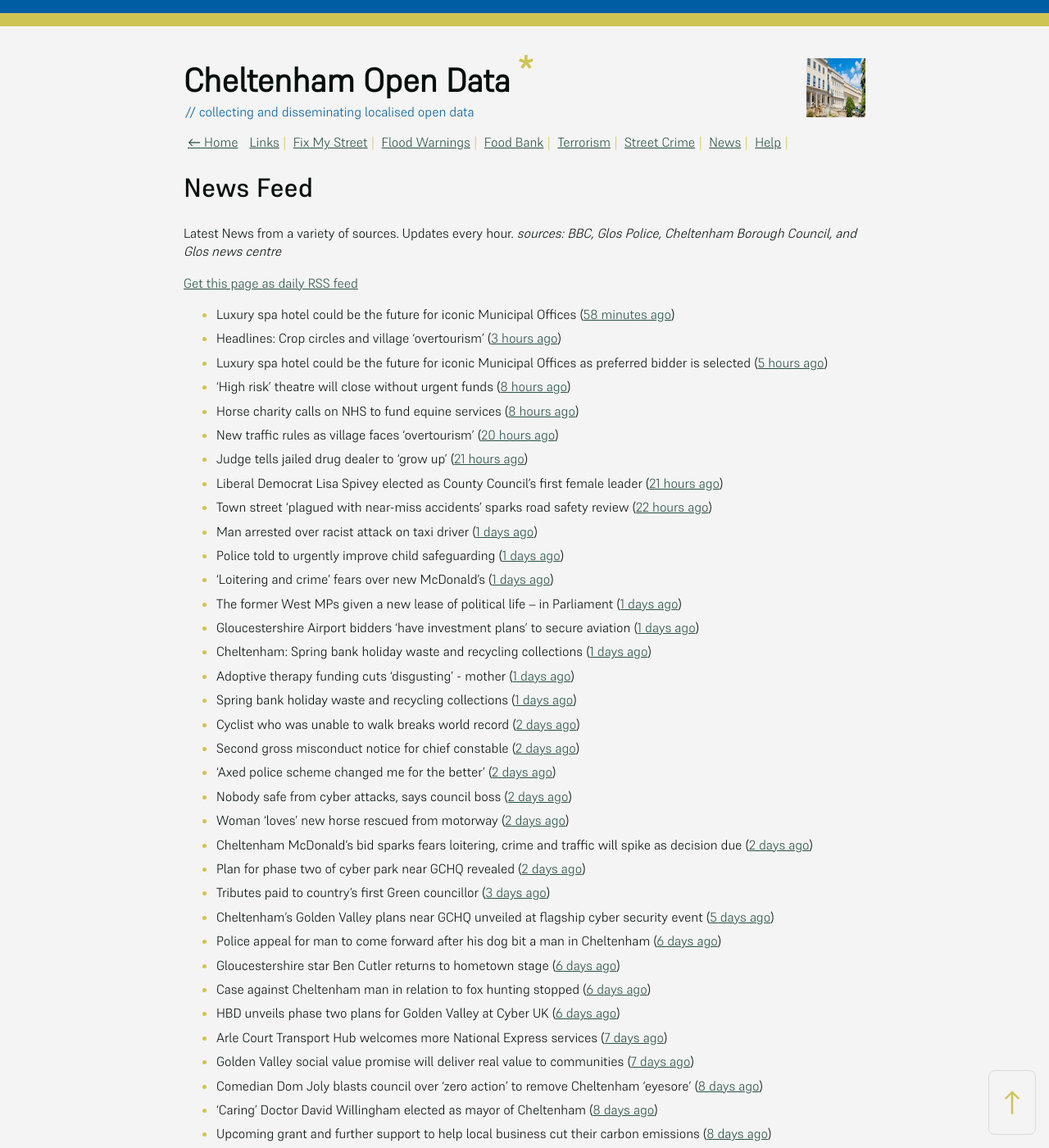
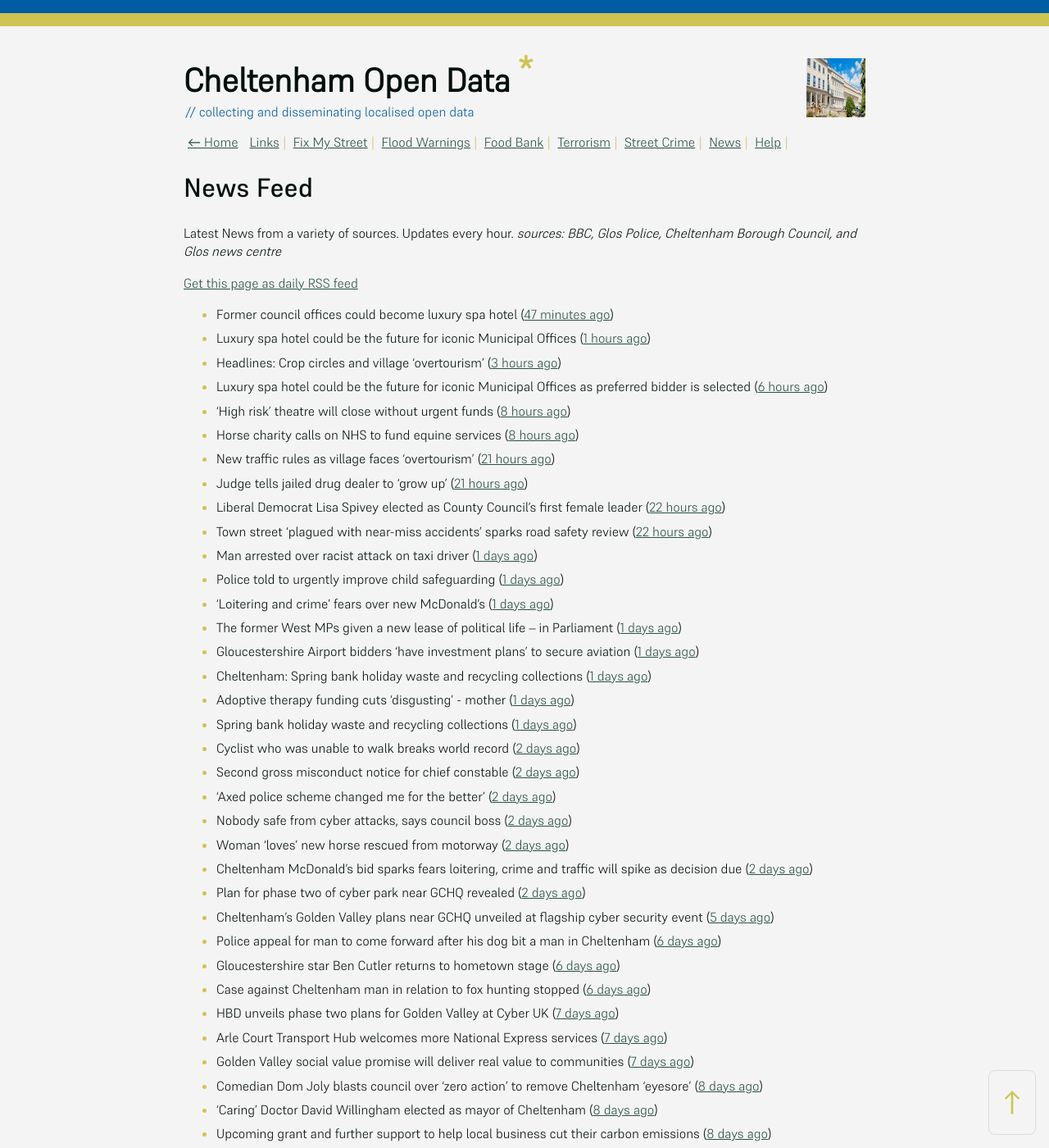
Before and after one commit to mat-0/cheltenham-open-data, a Jekyll site: the page built from _pages/news.md, in a window 1280 px wide and 1400 px high. Shown: the whole window at 82% size. Built offline with Jekyll 4.4.1, drawn with Linux system fonts in a browser that asks for light colours; some of the changed text lies outside the part shown.

Commit message:
Updated 2025-05-22 13:57:48

```diff
--- a/_pages/news.md
+++ b/_pages/news.md
@@ -12,14 +12,15 @@ _sources: BBC, Glos Police, Cheltenham Borough Council, and Glos news centre_
 [Get this page as daily RSS feed](/daily.rss)
 
 <!-- news_marker starts -->
-- Luxury spa hotel could be the future for iconic Municipal Offices ([58 minutes ago](https://gloucesternewscentre.co.uk/luxury-spa-hotel-could-be-the-future-for-iconic-municipal-offices/))
+- Former council offices could become luxury spa hotel ([47 minutes ago](https://www.bbc.com/news/articles/c4g6e60kdy1o))
+- Luxury spa hotel could be the future for iconic Municipal Offices ([1 hours ago](https://gloucesternewscentre.co.uk/luxury-spa-hotel-could-be-the-future-for-iconic-municipal-offices/))
 - Headlines: Crop circles and village 'overtourism' ([3 hours ago](https://www.bbc.com/news/articles/ckgrj59nqg5o))
-- Luxury spa hotel could be the future for iconic Municipal Offices as preferred bidder is selected ([5 hours ago](https://www.cheltenham.gov.uk/news/article/3014/luxury_spa_hotel_could_be_the_future_for_iconic_municipal_offices_as_preferred_bidder_is_selected))
+- Luxury spa hotel could be the future for iconic Municipal Offices as preferred bidder is selected ([6 hours ago](https://www.cheltenham.gov.uk/news/article/3014/luxury_spa_hotel_could_be_the_future_for_iconic_municipal_offices_as_preferred_bidder_is_selected))
 - 'High risk' theatre will close without urgent funds ([8 hours ago](https://www.bbc.com/news/articles/cvgqqypywe1o))
 - Horse charity calls on NHS to fund equine services ([8 hours ago](https://www.bbc.com/news/articles/cy8d927xllzo))
-- New traffic rules as village faces 'overtourism' ([20 hours ago](https://www.bbc.com/news/articles/cvg99j1y39ro))
+- New traffic rules as village faces 'overtourism' ([21 hours ago](https://www.bbc.com/news/articles/cvg99j1y39ro))
 - Judge tells jailed drug dealer to 'grow up' ([21 hours ago](https://www.bbc.com/news/articles/cp3qqky8gnwo))
-- Liberal Democrat Lisa Spivey elected as County Council’s first female leader ([21 hours ago](https://gloucesternewscentre.co.uk/liberal-democrat-lisa-spivey-elected-as-county-councils-first-female-leader/))
+- Liberal Democrat Lisa Spivey elected as County Council’s first female leader ([22 hours ago](https://gloucesternewscentre.co.uk/liberal-democrat-lisa-spivey-elected-as-county-councils-first-female-leader/))
 - Town street ‘plagued with near-miss accidents’ sparks road safety review ([22 hours ago](https://gloucesternewscentre.co.uk/town-street-plagued-with-near-miss-accidents-sparks-road-safety-review/))
 - Man arrested over racist attack on taxi driver ([1 days ago](https://www.bbc.com/news/articles/c87jjwnqxz2o))
 - Police told to urgently improve child safeguarding ([1 days ago](https://www.bbc.com/news/articles/clyggrx8njeo))
@@ -36,12 +37,11 @@ _sources: BBC, Glos Police, Cheltenham Borough Council, and Glos news centre_
 - Woman 'loves' new horse rescued from motorway ([2 days ago](https://www.bbc.com/news/articles/c4g2r40ye9eo))
 - Cheltenham McDonald’s bid sparks fears loitering, crime and traffic will spike as decision due ([2 days ago](https://gloucesternewscentre.co.uk/cheltenham-mcdonalds-bid-sparks-fears-loitering-crime-and-traffic-will-spike-as-decision-due/))
 - Plan for phase two of cyber park near GCHQ revealed ([2 days ago](https://www.bbc.com/news/articles/clygqx2jp95o))
-- Tributes paid to country's first Green councillor ([3 days ago](https://www.bbc.com/news/articles/cd7gvr0g0qgo))
 - Cheltenham’s Golden Valley plans near GCHQ unveiled at flagship cyber security event ([5 days ago](https://gloucesternewscentre.co.uk/cheltenhams-golden-valley-plans-near-gchq-unveiled-at-flagship-cyber-security-event/))
 - Police appeal for man to come forward after his dog bit a man in Cheltenham ([6 days ago](https://gloucesternewscentre.co.uk/police-appeal-for-man-to-come-forward-after-his-dog-bit-a-man-in-cheltenham/))
 - Gloucestershire star Ben Cutler returns to hometown stage ([6 days ago](https://gloucesternewscentre.co.uk/gloucestershire-star-ben-cutler-returns-to-hometown-stage/))
 - Case against Cheltenham man in relation to fox hunting stopped ([6 days ago](https://gloucesternewscentre.co.uk/case-against-cheltenham-man-in-relation-to-fox-hunting-stopped/))
-- HBD unveils phase two plans for Golden Valley at Cyber UK ([6 days ago](https://www.cheltenham.gov.uk/news/article/3012/hbd_unveils_phase_two_plans_for_golden_valley_at_cyber_uk))
+- HBD unveils phase two plans for Golden Valley at Cyber UK ([7 days ago](https://www.cheltenham.gov.uk/news/article/3012/hbd_unveils_phase_two_plans_for_golden_valley_at_cyber_uk))
 - Arle Court Transport Hub welcomes more National Express services ([7 days ago](https://gloucesternewscentre.co.uk/arle-court-transport-hub-welcomes-more-national-express-services/))
 - Golden Valley social value promise will deliver real value to communities ([7 days ago](https://www.cheltenham.gov.uk/news/article/3011/golden_valley_social_value_promise_will_deliver_real_value_to_communities))
 - Comedian Dom Joly blasts council over ‘zero action’ to remove Cheltenham ‘eyesore’ ([8 days ago](https://gloucesternewscentre.co.uk/comedian-dom-joly-blasts-council-over-zero-action-to-remove-cheltenham-eyesore/))
@@ -63,6 +63,5 @@ _sources: BBC, Glos Police, Cheltenham Borough Council, and Glos news centre_
 - Gloucester Royal Marines Cadets win National Competition ([16 days ago](https://gloucesternewscentre.co.uk/gloucester-royal-marines-cadets-win-national-competition/))
 - Bowls: Gloucestershire finally put to bed their last remaining competition of season ([16 days ago](https://gloucesternewscentre.co.uk/bowls-gloucestershire-finally-put-to-bed-their-last-remaining-competition-of-season/))
 - Filipino nurses celebrate 25 years of service ([16 days ago](https://gloucesternewscentre.co.uk/filipino-nurses-celebrate-25-years-of-service/))
-- Cheltenham Borough Council invites community input on new trees strategy ([29 days ago](https://www.cheltenham.gov.uk/news/article/3005/cheltenham_borough_council_invites_community_input_on_new_trees_strategy))
 
 <!-- news_marker ends -->
```
Also changed, not shown: _data/flood.json (+5 -27 lines), _pages/fix-my-street.md (+3 -3 lines), index.md (+2 -2 lines).
